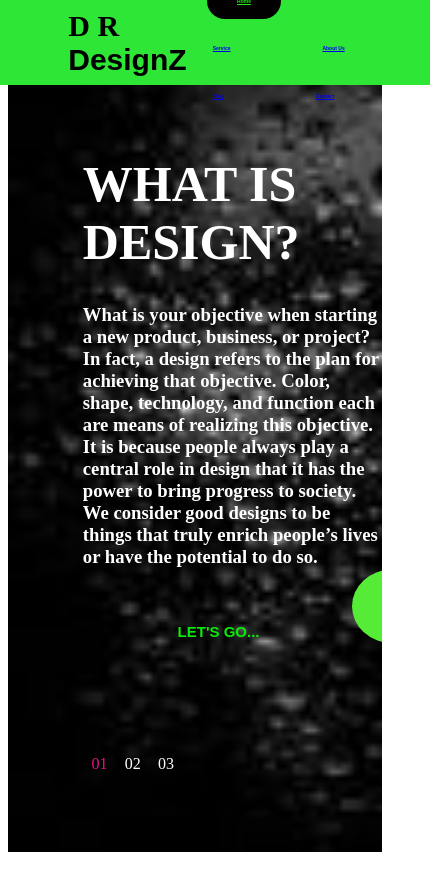
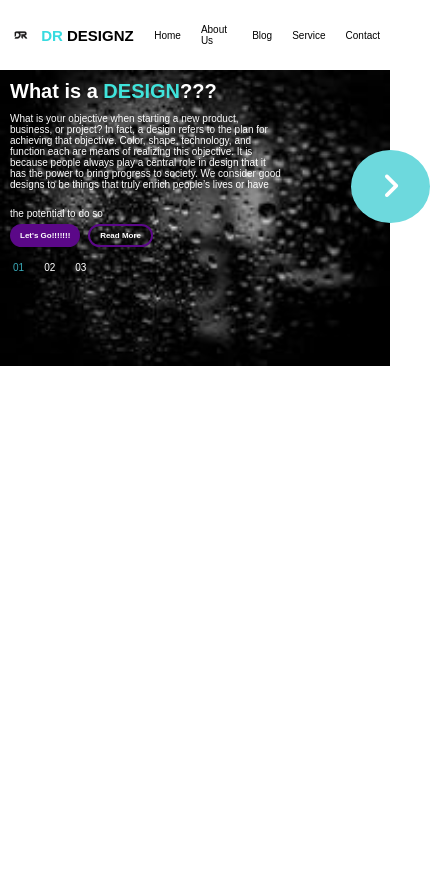
Before and after one commit to DIVYASREE-12/csstask, a plain HTML site: page index.html in a window 390 px wide. Shown: the whole page, 430 px wide, since content can reach past the window. Before the commit the page ends 860 px from the top, so only its background shows below. Drawn offline with Linux system fonts and the light colour scheme.

Commit message:
code updated to index.html

```diff
--- a/index.html
+++ b/index.html
@@ -1,52 +1,64 @@
-<html>
+<!DOCTYPE html>
+<html lang="en">
 <head>
-    <title>css task</title>
-    <link rel="stylesheet" href="./style.css">
-    <link rel="stylesheet" href="./resp.css">
+  <meta charset="UTF-8">
+  <meta name="viewport" content="width=device-width, initial-scale=1.0">
+  <title>designer</title>
   <script src="https://kit.fontawesome.com/3a0df67a92.js" crossorigin="anonymous"></script>
-    <meta name="viewport" content="width=device-width, initial-scale=1.0">
+  <link rel="stylesheet" href="style.css">
+  <link rel="stylesheet" href="resp.css">
+  <link rel="preconnect" href="https://fonts.googleapis.com">
+<link rel="preconnect" href="https://fonts.gstatic.com" crossorigin>
+
 </head>
 <body>
-     <div class="container">
-        <header class="header">
-            <nav class="navbar">
-                <h2 class="logo">D R <span>DesignZ</span></h2>
 
-                <p>
-                    <button><a class="home" href="#">Home</a></button>
-                    <button><a class="other" href="#">Service</a> </button>
-                    <button><a class="other" href="#">About Us</a> </button>
-                    <button><a class="other" href="#">Blog</a> </button>
-                    <button><a class="other" href="#">Contact</a>  </button>
-                </p>
+  <nav>
+    <div class="shop-name">
+      <img src="download.png" alt="icon">
+      <p> <span>DR</span> DESIGNZ</p>
+    </div>
+    <div class="nav-items">
+      <ul>
+        <li>Home</li>
+        <li>About Us</li>
+        <li>Blog</li>
+        <li>Service</li>
+        <li>Contact</li>
+      </ul>
+    </div>
+  </nav>
 
-            </nav>
-        </header>
-        <div class="text">
-            <h1>WHAT IS DESIGN?</h1>
-            <p><h3>What is your objective when starting a new product, business, or project? In fact, a design refers to the plan for achieving that objective. Color, shape, technology, and function each are means of realizing this objective. It is because people always play a central role in design that it has the power to bring progress to society. We consider good designs to be things that truly enrich people’s lives or have the potential to do so.</h3></p>
+  <section class="content">
+  <img src="download (1).jpg" alt="phone" class="bg-img">
 
+  <div class="content-box">
+
+    <div class="content-box1">
+      <div class="div1">
+        <p class="p1">What is a  <span>DESIGN</span>???</p>
+      </div>
+
+      <div class="div2">
+        <p>What is your objective when starting a new product, business, or project? In fact, a design refers to the plan for achieving that objective. Color, shape, technology, and function each are means of realizing this objective. It is because people always play a central role in design that it has the power to bring progress to society. We consider good designs to be things that truly enrich people’s lives or have the potential to do so
             <a class="go" href=""><i class="fa-solid fa-angle-right"></i></a>
 
-            <button>LET'S GO...</button>
-            <div class="pageno">
-            <li class="one">01</li>
-            <li>02</li>
-            <li>03</li>
+      <div class="div3">
+        <button class="button1">Let's Go!!!!!!!</button>
+        <button class="button2">Read More</button>
       </div>
 
-
+      <div class="div4">
+      <p class="p1">01</p>
+      <p>02</p>
+      <p>03</p>
+      </div>
+    </div>
 
 
 
   </div>
 
-</div>
-<script src="./script.js">
-
-
-</script>
-
-
+  </section>
 </body>
 </html>
--- a/resp.css
+++ b/resp.css
@@ -1,4 +1,5 @@
-.navbar button a {
+@media (max-width: 320px){
+    .nav-items ul li {
       margin: 0;
       font-size: 5px;
       margin-left: 10px;
@@ -7,8 +8,202 @@
     body {
       overflow: hidden;
     }
-  .container {
+    section {
       width: 100%;
       height: 100vh;
+    }
+    section img {
+      width: 100%;
       overflow: hidden;
     }
+    .content-box{
+      top: 10px;
+      left: 30px;
+    }
+  }
+
+  @media (max-width: 375px) {
+    nav{
+      display: flex;
+      justify-content: space-between;
+      align-items: center;
+      height: 50px;
+    }
+  .shop-name {
+    margin-left: 0px;
+    width: 100px;
+  }
+  .shop-name img {
+    width: 20px;
+  }
+  .shop-name p {
+    font-size: 10px;
+  }
+  .nav-items {
+    margin: 0;
+  }
+  .nav-items ul li {
+    margin: 0;
+    font-size: 8px;
+    margin-left: 10px;
+    margin-right: 10px;
+  }
+  .div1{
+    margin: 0;
+  }
+  .div1 .p1 {
+    font-size: 15px;
+  }
+  .div2 {
+    font-size: 8px;
+  }
+  .button1 {
+    padding: 7px 10px;
+    background-color: #5B0888;
+    border: none;
+    border-radius: 28px;
+    color: white;
+    font-size: 8px;
+    margin-right: 5px;
+    font-weight: 600;
+  }
+  .button2 {
+    padding: 5px 10px;
+    background: none;
+    border: 2px solid #5B0888;
+    border-radius: 40px;
+    color: white;
+    font-size: 8px;
+    font-weight: 600;
+  }
+  .div4 p {
+    font-size: 10px;
+  }
+  .content-box{
+    top: 10px;
+    left: 20px;
+  }
+  .div1{
+    margin-bottom: 10px;
+  }
+  .div2 {
+    margin-bottom: 10px;
+  }
+  .div3 {
+    margin-bottom: 10px;
+  }
+  .content-box2 p {
+    background-color: #5B0888;
+    padding: 13px 20px;
+    font-size: 10px;
+    border-radius: 90px;
+    text-align: center;
+    color: white;
+  }
+  }
+
+  @media(min-width: 577px) and (max-width: 940px){
+    .content-box{
+      top: 10px;
+      left: 20px;
+    }
+    .div1{
+      margin-bottom: 10px;
+    }
+    .div2 {
+      margin-bottom: 10px;
+    }
+    .div3 {
+      margin-bottom: 10px;
+    }
+    .div1 .p1{
+      font-size: 30px;
+    }
+    .shop-name img {
+      width: 20px;
+    }
+    .shop-name p {
+      font-size: 15px;
+    }
+    .shop-name {
+      margin-left: 0px;
+      width: 150px;
+    }
+    .nav-items {
+      margin: 0;
+    }
+    .nav-items ul li {
+      margin: 0;
+      font-size: 15px;
+      margin-left: 10px;
+      margin-right: 10px;
+    }
+  }
+
+  @media(max-width: 578px)  and (min-width: 374px ) {
+    .content-box {
+      top: 10px;
+      left: 10px;
+    }
+    .div1 .p1{
+      font-size: 20px;
+    }
+    .div1{
+      margin-bottom: 10px;
+    }
+    .div2 {
+      margin-bottom: 15px;
+    }
+    .div3 {
+      margin-bottom: 15px;
+    }
+    .shop-name img {
+      width: 20px;
+    }
+    .shop-name p {
+      font-size: 15px;
+    }
+    .shop-name {
+      margin-left: 0px;
+      width: 150px;
+    }
+    .nav-items {
+      margin: 0;
+    }
+    .nav-items ul li {
+      margin: 0;
+      font-size: 10px;
+      margin-left: 10px;
+      margin-right: 10px;
+    }
+    .div2 {
+      font-size: 10px;
+    }
+    .button1 {
+      padding: 7px 10px;
+      background-color: #5B0888;
+      border: none;
+      border-radius: 28px;
+      color: white;
+      font-size: 8px;
+      margin-right: 5px;
+      font-weight: 600;
+    }
+    .button2 {
+      padding: 5px 10px;
+      background: none;
+      border: 2px solid #5B0888;
+      border-radius: 40px;
+      color: white;
+      font-size: 8px;
+      font-weight: 600;
+    }
+    .content-box2 p {
+      background-color: #5B0888;
+      padding: 13px 20px;
+      font-size: 10px;
+      border-radius: 90px;
+      text-align: center;
+      color: white;
+    }
+  }
--- a/style.css
+++ b/style.css
@@ -1,112 +1,166 @@
-.container{
+* {
+    margin: 0;
+    padding: 0;
+    box-sizing: border-box;
+  }
+  body{
+    font-family: 'Poppins', sans-serif;
+    height: 100vh;
+    overflow: hidden;
+  }
+
+  nav {
+    display: flex;
+    justify-content: space-between;
+    align-items: center;
+    height: 70px;
+    font-weight: 500;
+    background-color: white;
+  }
+
+  .shop-name {
+    display: flex;
+    justify-content: space-evenly;
+    align-items: center;
+    margin-left: 70px;
+  }
+  .shop-name img {
+    width: 30px;
+  }
+  .shop-name p {
+    margin: 0;
+    font-size: 25px;
+    font-weight: bold;
+  }
+  .shop-name p span {
+    color: #37dbe0;
+  }
+  .nav-items {
+    display: flex;
+    justify-content: center;
+    align-items: center;
+    margin-right: 150px;
+  }
+
+  .nav-items ul {
+    list-style-type: none;
+    display: flex;
+    align-items: center;
+    justify-content: center;
+  }
+  .nav-items ul li {
+    margin-left: 40px;
+    cursor: pointer;
+  }
+
+  li:hover{
+    color: #36a9cc;
+    border-bottom: 2px solid #2dcec6;
+  }
+
+  section {
     width: 100%;
     height: 100vh;
-    background-image:url("download\ \(1\).jpg");
-    background-repeat: repeat;
+  }
+  section img {
+    width: 100%;
+    object-fit: contain;
+    position: fixed;
+    top: 70;
+  }
+  .content-box {
+    position: relative;
+    display: flex;
+    top: 100px;
+    left: 80px;
+    right: 20px;
+    z-index: 100;
+  }
+  .content-box1 {
+    width: 70%;
+  }
+  .content-box2 {
+    width: 30%;
+    display: flex;
+    align-items: center;
+    justify-content: center;
+  }
+  .div1{
+    margin-bottom: 10px;
+  }
+  .div2 {
+    margin-bottom: 80px;
+  }
+  .div3 {
+    margin-bottom: 60px;
+  }
 
-    background-size: cover;
-
-    background-position:left;
-    position: relative;
-
-}
-.header{
-    position:fixed;
-    top: 0;
-    left: 0;
-    width: 100%;
-    padding: 25px 12.5%;
-    display: flex;
-
-    align-items: center;
-    background-color:rgb(45, 230, 54);
-
-}
-span{
-    font-family: sans-serif;
-}
-.navbar{
-
-
-    display: flex;
-    justify-content: space-around;
-    align-items: center;
-    padding-left: 5%;
-    padding-right: 5%;
-    height: 35px;
-    top: 0;
-    width: 100%;
-
-
-
-
-
-
+  .div1 .p1 {
+    font-size: 60px;
+    font-weight: bold;
+    color: white;
+    margin: 0;
+  }
+  .div1 .p1 span {
+    color: #40e4dc;
+  }
+  .div2 p {
+    color: white;
+  }
+  button:hover {
+    background-color: rgb(2, 26, 160);
+    cursor: pointer;
 }
 
-.logo {
+  .button1 {
+    padding: 20px 40px;
+    background-color: #31cece;
+    border: none;
+    border-radius: 28px;
+    color: white;
+    font-size: 15px;
+    margin-right: 5px;
+    font-weight: 600;
+  }
+  .button2 {
+    padding: 20px 40px;
+    background: none;
+    border: 2px solid #088488;
+    border-radius: 40px;
+    color: white;
+    font-size: 15px;
+    font-weight: 600;
+  }
+
+  .div4 {
+    color: white;
+    display: flex;
+    justify-content: start;
+    margin-left: 3px;
+  }
+  .div4 p {
+    margin-right: 20px;
+  }
+  .div4 .p1 {
+    color: rgb(57, 169, 184);
+  }
+
+  .content-box2 p {
+    background-color: #1ec0dd;
+    padding: 15px 30px;
     font-size: 30px;
-    color: #000000;
-}
+    border-radius: 90px;
+    text-align: center;
+    color: white;
+  }
+  .content-box2:hover{
+    background-color: rgb(2, 26, 160);
+    cursor: pointer;
 
-
-
-button:hover {
-    background-color: rgb(0, 8, 0);
-    cursor: pointer;
-}
-button {
-    padding: 15px 30px;
-    border-radius: 30px;
-    margin-top: 5%;
-    margin-right: 8px;
-    position: relative;
-    left: -6%;
-    font-weight: bold;
-    border: none;
-    background: transparent;
-
-    color: rgb(9, 238, 9);
-    font-size: 15px;
-    transition: 0.3s;
-}
-
-.home {
-   background-color:rgb(2, 0, 0);
-    color: #20e90e;
-    padding: 15px 30px;
-    border-radius: 30px;
-    margin-top: 5%;
-    margin-right: 8px;
-    position: relative;
-    left: -6%;
-    font-weight: bold;
-    border: none;
-
-}
-.text {
-    color: white;
-    position: relative;
-    margin-left: 20%;
-    top: 50%;
-    transform: translateY(-50%);
-    transition: 0.5s;
-}
-
-.text h1 {
-    font-size: 50px;
-
-}
-
-
-
-.text p {
-    font-size: 25px;
-}
-
-.go {
+  }
+  .go{
     padding: 20px 30px;
-    background-color: rgb(85, 235, 55);
+    background-color: rgb(109, 217, 221);
     border-radius: 50%;
     position: relative;
     top: -20px;
@@ -116,31 +170,7 @@ button {
     color: #ffffff;
     cursor: pointer;
 }
-.go:hover {
-    background-color: rgb(165, 9, 95);
-    cursor: pointer;
-
-}
-.pageno {
-    width: 100px;
-
-
-
-    list-style: none;
-    display: flex;
-    justify-content: space-around;
-    margin-top: 100px;
+.go:hover{
+    background-color: rgb(2, 26, 160);
     cursor: pointer;
 }
-
-.one {
-    color: rgb(238, 14, 137);
-
-}
-ul.b {
-    list-style-type:none;
-
-  }
-  .b li{
-    margin-top: 30px;
-  }
```
Also changed, not shown: download.png (added). Lines whose indentation alone changed are shown as unchanged.
